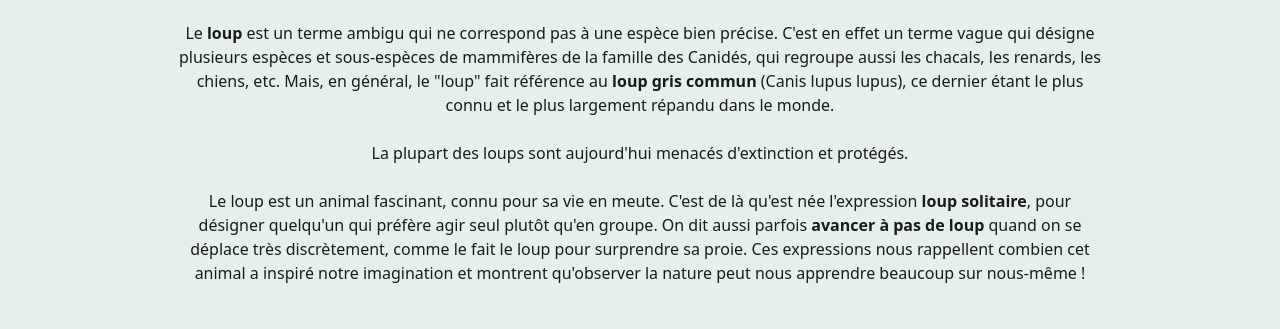
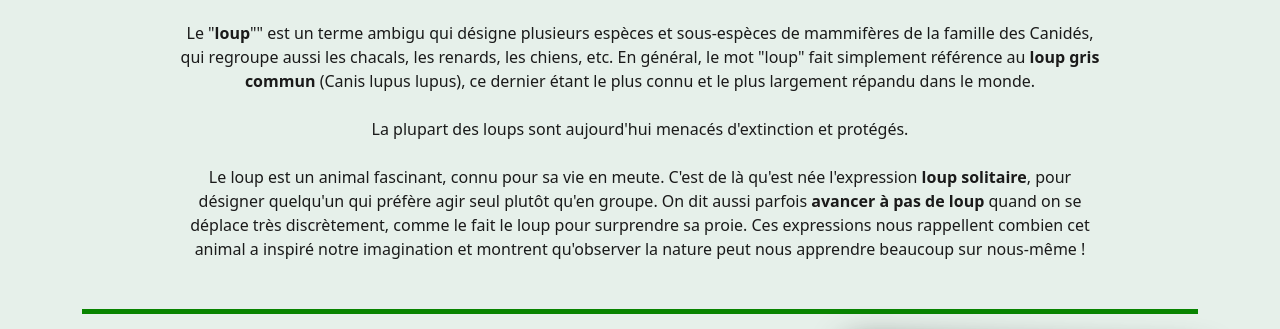
Before and after one commit to redtechlim/ZOOVERSE, a plain HTML site: page loup.html in a window 1280 px wide. Shown: the part 147-476 px from the top of the page. Drawn offline with nearby package versions, Linux system fonts and the light colour scheme; grey boxes are pictures that could not be loaded; a web font is replaced by a local one.

Commit message:
V 1.6 - loup.html : amélioration du texte

```diff
--- a/loup.html
+++ b/loup.html
@@ -52,10 +52,9 @@
     <div class="presentation mb-5">
       <h1 class="text-center mb-4"><img src="img/2-loup.png" width="40px"> Le Loup <img src="img/2-loup.png" width="40px"></h1>
       <p class="text-center col-md-10 mx-auto">
-        Le <b>loup</b> est un terme ambigu qui ne correspond pas à une espèce bien précise.
-        C'est en effet un terme vague qui désigne plusieurs espèces et sous-espèces de mammifères de la famille des Canidés,
+        Le "<b>loup</b>"" est un terme ambigu qui désigne plusieurs espèces et sous-espèces de mammifères de la famille des Canidés,
         qui regroupe aussi les chacals, les renards, les chiens, etc.
-        Mais, en général, le "loup" fait référence au <b>loup gris commun</b> (Canis lupus lupus),
+        En général, le mot "loup" fait simplement référence au <b>loup gris commun</b> (Canis lupus lupus),
         ce dernier étant le plus connu et le plus largement répandu dans le monde. <br/><br/>
 
 
```
